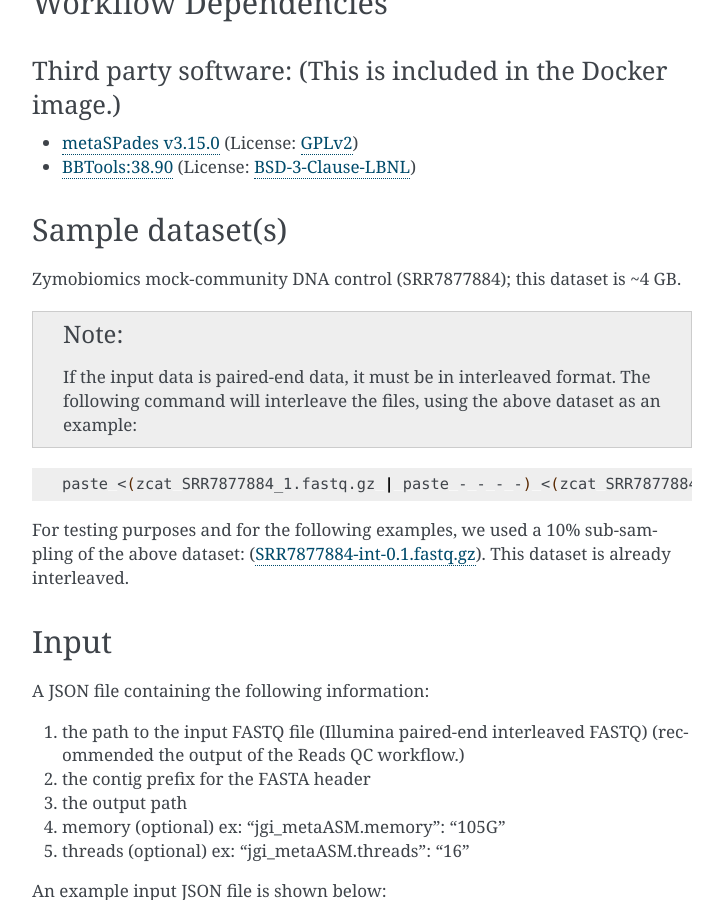
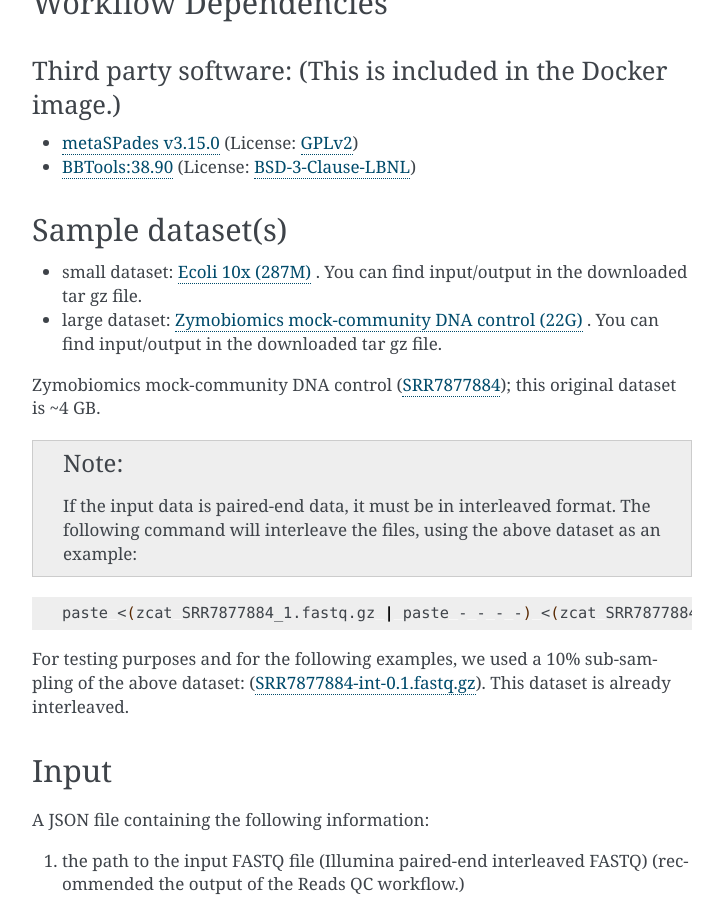
Before and after one commit to microbiomedata/metaAssembly, a Sphinx documentation site: the page built from docs/index.rst, in a window 1280 px wide and 900 px high, scrolled down 1787 px. Shown: the whole window, without its empty margins (388-1111 px from the left). Built offline with Sphinx 7.4.7, drawn with Linux system fonts in a browser that asks for light colours.

Commit message:
add small and large test dataset

```diff
--- a/docs/index.rst
+++ b/docs/index.rst
@@ -58,7 +58,11 @@ Third party software:  (This is included in the Docker image.)
 Sample dataset(s)
 -----------------
 
-Zymobiomics mock-community DNA control (SRR7877884); this dataset is ~4 GB.
+- small dataset: `Ecoli 10x (287M) <https://portal.nersc.gov/cfs/m3408/test_data/metaAssembly_small_test_data.tgz>`_ . You can find input/output in the downloaded tar gz file.
+
+- large dataset: `Zymobiomics mock-community DNA control (22G) <https://portal.nersc.gov/cfs/m3408/test_data/metaAssembly_large_test_data.tgz>`_ .  You can find input/output in the downloaded tar gz file.
+
+Zymobiomics mock-community DNA control (`SRR7877884 <https://www.ebi.ac.uk/ena/browser/view/SRR7877884>`_); this original dataset is ~4 GB.
 
 .. note::
 
```
